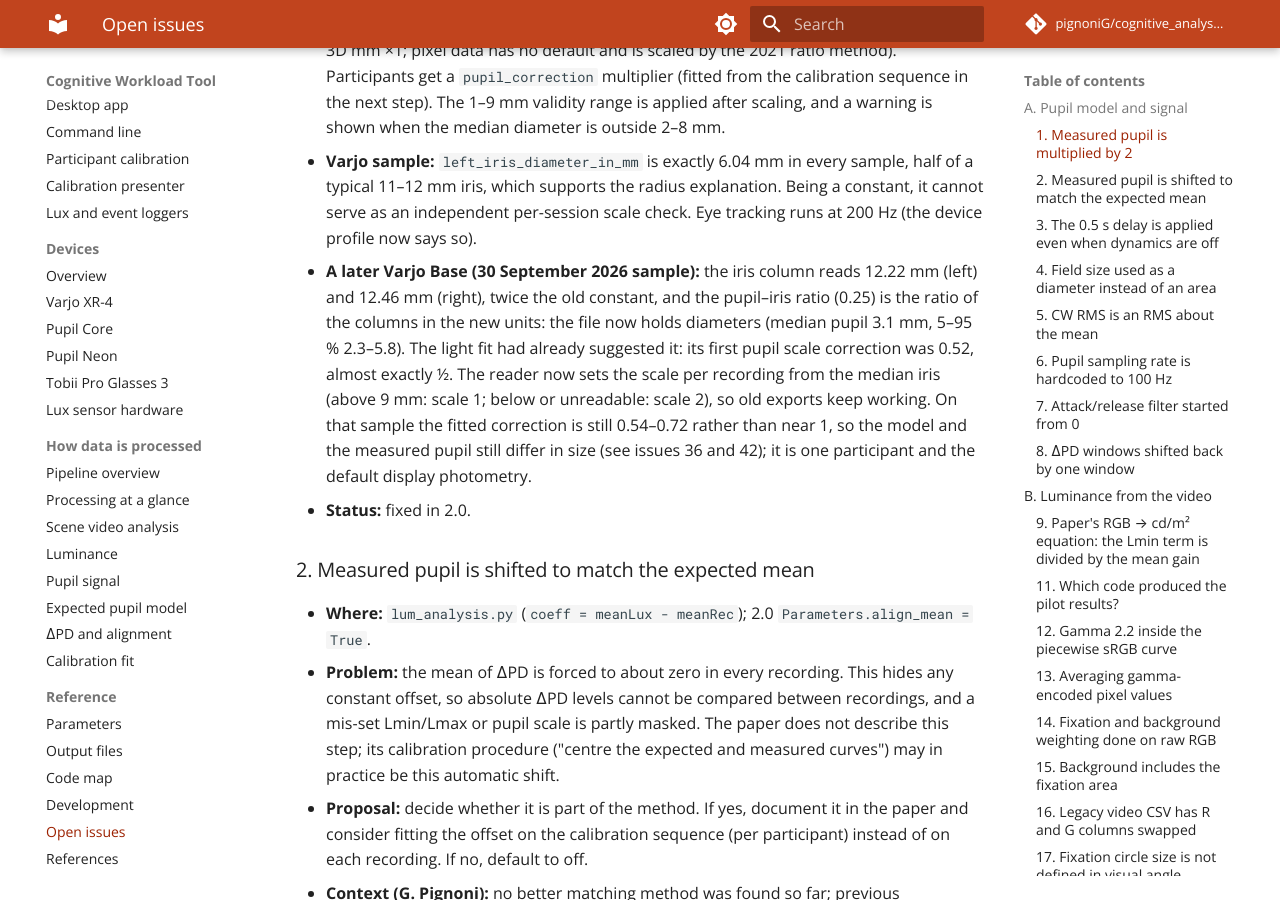
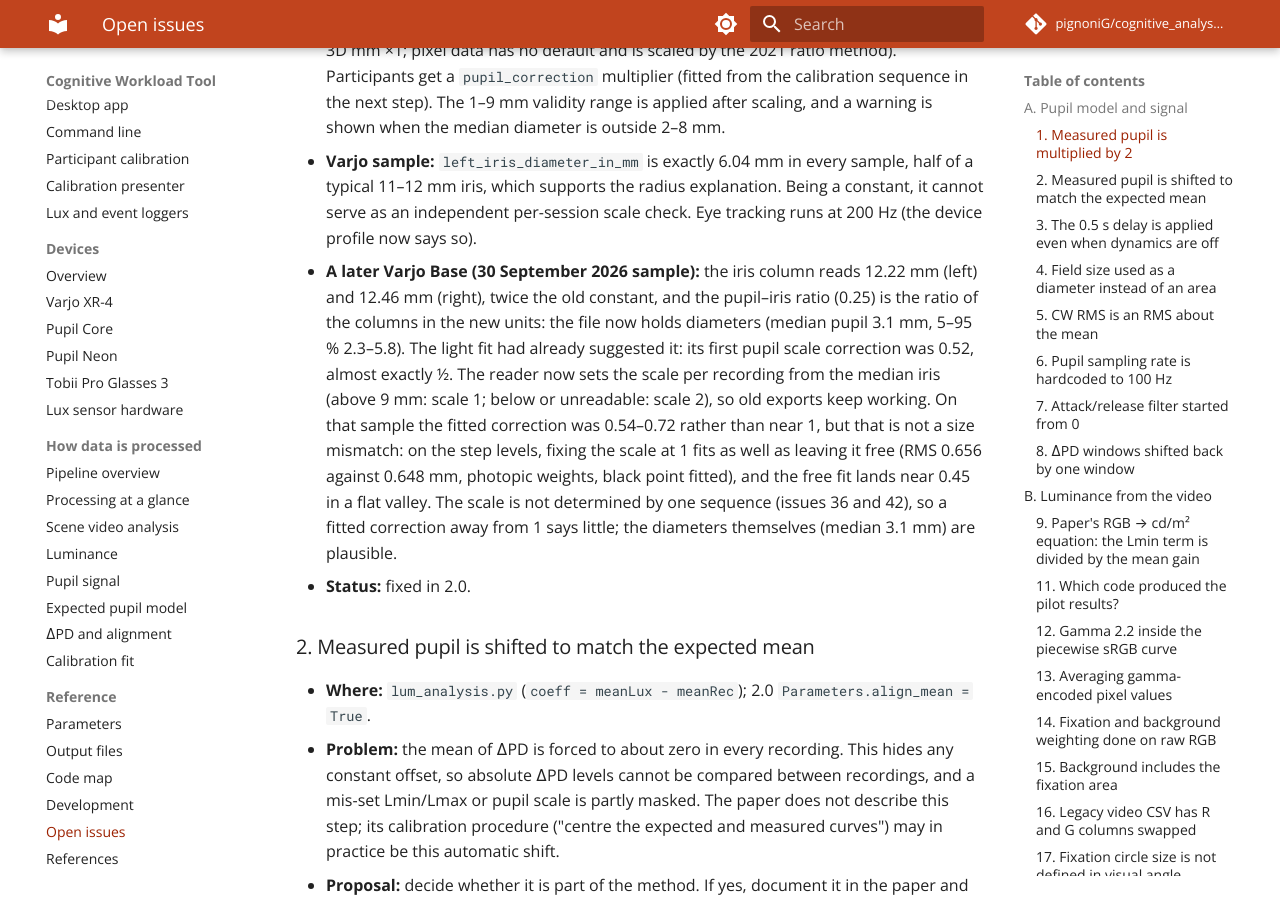
Before and after one commit to pignoniG/cognitive_analysis_tool, an MkDocs documentation site: the page built from docs/OPEN_ISSUES.md, in a window 1280 px wide and 900 px high, scrolled down 1176 px. Built offline with MkDocs 1.6.1 and Material for MkDocs 9.7.7, drawn with Linux system fonts in a browser that asks for light colours; comment, search, counter and statistics services are not loaded.

Commit message:
Correct the note on the pupil scale correction: one sequence does not determine it
On the September 2026 Varjo sample the fitted correction came out at 0.54 to 0.72, and the documentation read that as the model and the measured pupil differing in size. Fixing the scale at 1 fits the step levels as well as leaving it free (RMS 0.656 against 0.648 mm), so a correction away from 1 is not by itself a sign that the device scale is wrong.

```diff
--- a/docs/OPEN_ISSUES.md
+++ b/docs/OPEN_ISSUES.md
@@ -46,9 +46,11 @@ is revised; they remain in the git history of this file.
   the old constant, and the pupil–iris ratio (0.25) is the ratio of the columns in the new units: the file now holds
   diameters (median pupil 3.1 mm, 5–95 % 2.3–5.8). The light fit had already suggested it: its first pupil scale
   correction was 0.52, almost exactly ½. The reader now sets the scale per recording from the median iris (above 9 mm:
-  scale 1; below or unreadable: scale 2), so old exports keep working. On that sample the fitted correction is still
-  0.54–0.72 rather than near 1, so the model and the measured pupil still differ in size (see issues 36 and 42); it
-  is one participant and the default display photometry.
+  scale 1; below or unreadable: scale 2), so old exports keep working. On that sample the fitted correction was
+  0.54–0.72 rather than near 1, but that is not a size mismatch: on the step levels, fixing the scale at 1 fits as
+  well as leaving it free (RMS 0.656 against 0.648 mm, photopic weights, black point fitted), and the free fit
+  lands near 0.45 in a flat valley. The scale is not determined by one sequence (issues 36 and 42), so a fitted
+  correction away from 1 says little; the diameters themselves (median 3.1 mm) are plausible.
 - **Status:** fixed in 2.0.
 
 ### 2. Measured pupil is shifted to match the expected mean
```
Also changed, not shown: docs/reference/parameters.md (+1 -1 lines).
